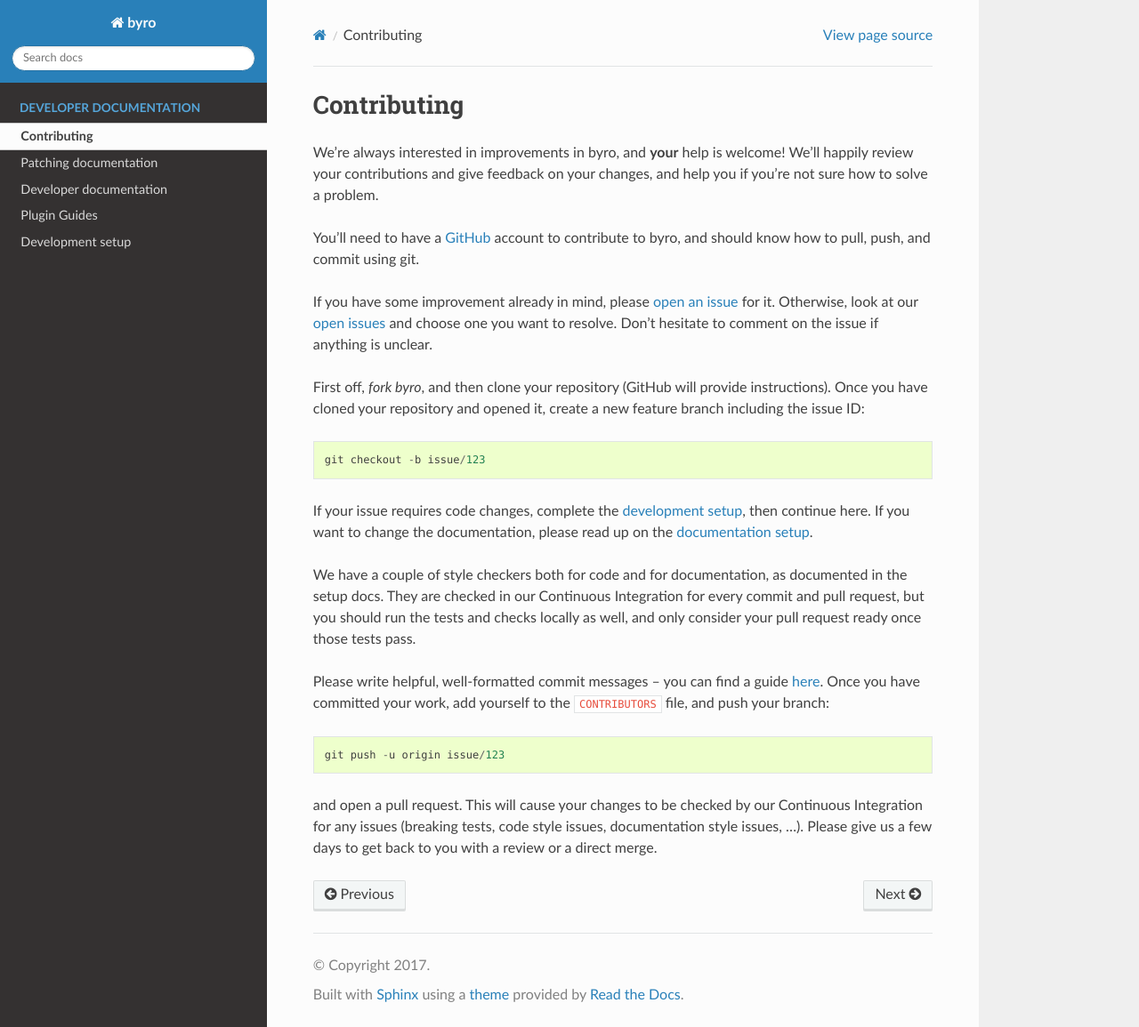
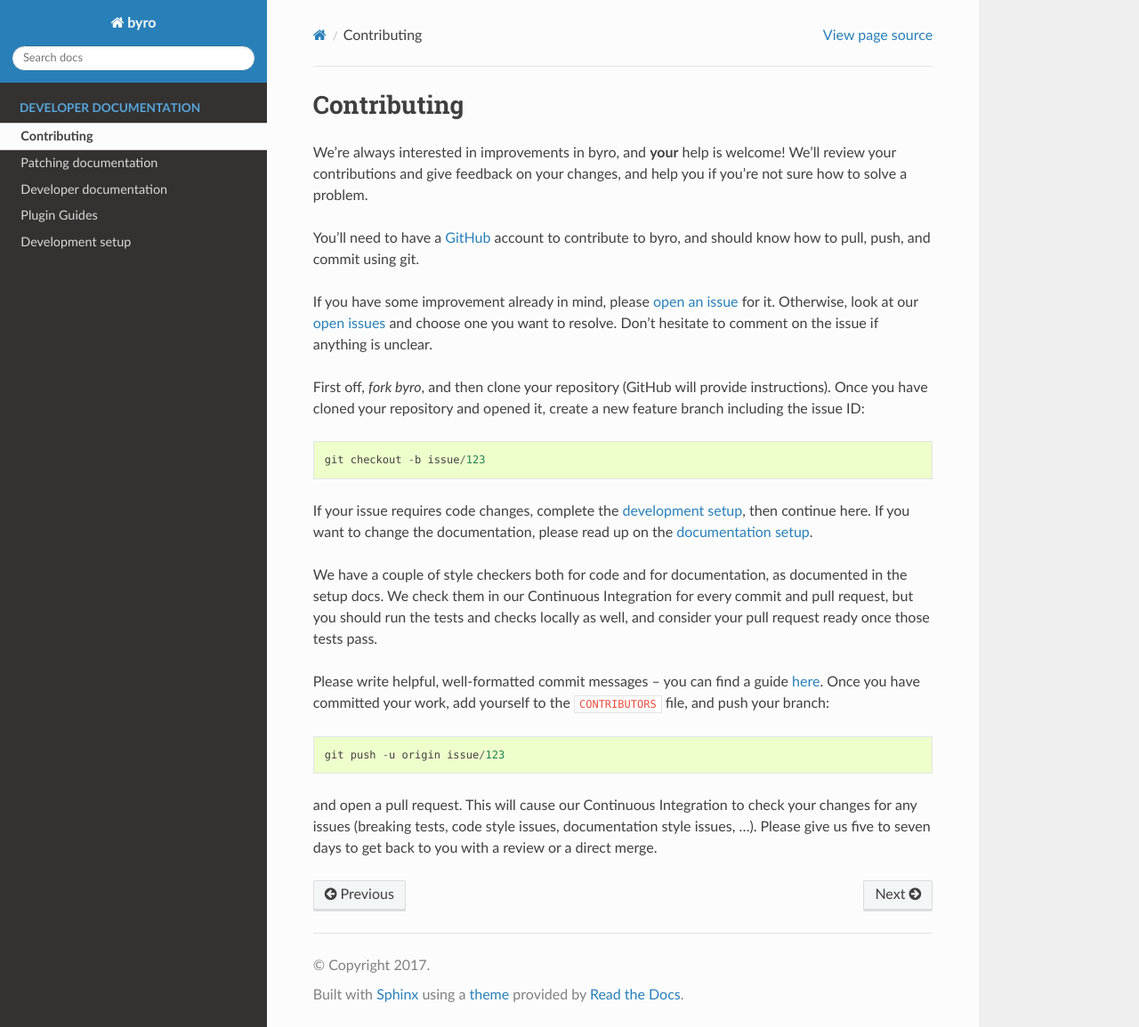
Before and after one commit to byro/byro, a Sphinx documentation site: the page built from docs/developer/contributing.rst, in a window 1280 px wide and 1155 px high. Shown: the whole window at 89% size. Built offline with Sphinx 7.4.7 and the Read the Docs theme 2.0.0, drawn with Linux system fonts in a browser that asks for light colours.

Commit message:
[docs] Implement style fixes by write-good

```diff
--- a/docs/developer/contributing.rst
+++ b/docs/developer/contributing.rst
@@ -1,7 +1,7 @@
 Contributing
 ------------
 
-We're always interested in improvements in byro, and **your** help is welcome! We'll happily review
+We're always interested in improvements in byro, and **your** help is welcome! We'll review
 your contributions and give feedback on your changes, and help you if you're not sure how to
 solve a problem.
 
@@ -23,8 +23,8 @@ then continue here. If you want to change the documentation, please read up on t
 :doc:`documentation setup </developer/documentation>`.
 
 We have a couple of style checkers both for code and for documentation, as documented in the
-setup docs. They are checked in our Continuous Integration for every commit and pull request,
-but you should run the tests and checks locally as well, and only consider your pull request
+setup docs. We check them in our Continuous Integration for every commit and pull request,
+but you should run the tests and checks locally as well, and consider your pull request
 ready once those tests pass.
 
 Please write helpful, well-formatted commit messages – you can find a guide here_. Once you
@@ -32,9 +32,9 @@ have committed your work, add yourself to the ``CONTRIBUTORS`` file, and push yo
 
   git push -u origin issue/123
 
-and open a pull request. This will cause your changes to be checked by our Continuous
-Integration for any issues (breaking tests, code style issues, documentation style issues, …).
-Please give us a few days to get back to you with a review or a direct merge.
+and open a pull request. This will cause our Continuous Integration to check your changes for
+any issues (breaking tests, code style issues, documentation style issues, …).
+Please give us five to seven days to get back to you with a review or a direct merge.
 
 
 .. _GitHub: https://github.com
--- a/docs/developer/documentation.rst
+++ b/docs/developer/documentation.rst
@@ -18,7 +18,7 @@ Writing documentation
 
 Now go to the ``docs`` directory, find the file you want to adjust (or create), and make your
 changes. You can look at the files by running ``make html`` in the ``docs`` directory and then
-browsing the ``_build/html`` directory. Alternatively, run
+browsing the ``_build/html`` directory. For more convenience, you can run
 
 ::
 
--- a/docs/index.rst
+++ b/docs/index.rst
@@ -1,11 +1,11 @@
 byro
 ----
 
-byro is currently very very much work in progress. It will be a membership administration tool
+byro is still starting out and still in its alpha stage. It will be a membership administration tool
 for small and medium sized clubs/NGOs/associations of all kinds, with a focus on the DACH region.
 
 We are planning to have a large amount of documentation, but at the moment we are still working on
-it (and on byro itself), so it is incomplete and work-in-progress.
+it (and on byro itself), so it's incomplete and work-in-progress.
 
 We're organizing our documentation in the following categories:
 
```
